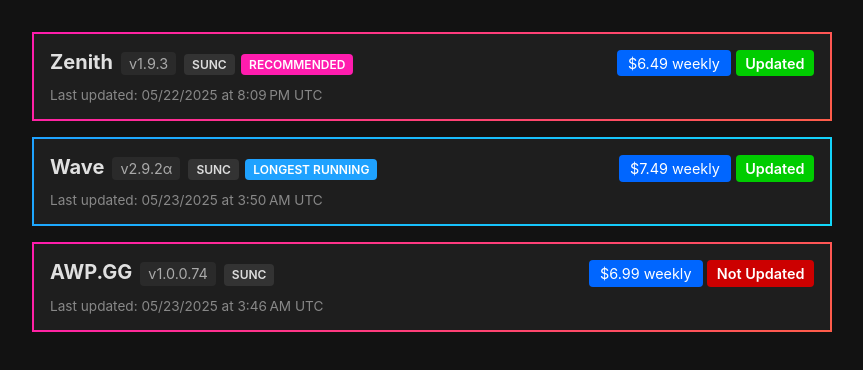
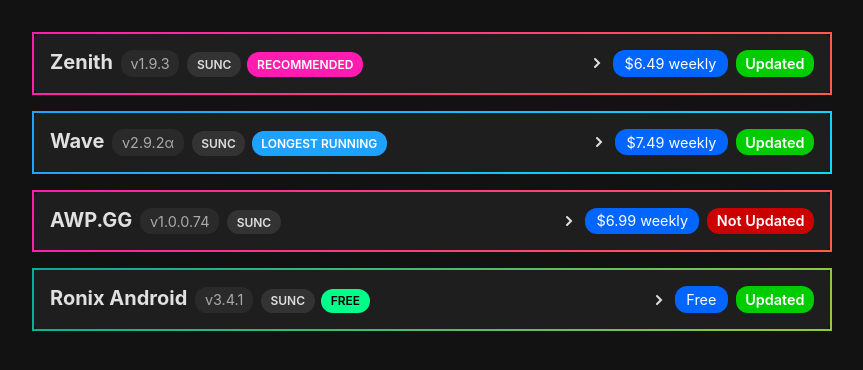
Before and after one commit to AustinWillams/Status-dashboard, a plain HTML site: page index.html in a window 1280 px wide. Shown: the whole page, without its empty margins (208-1071 px from the left). Drawn offline with Linux system fonts and the light colour scheme.

Commit message:
Add files via upload

```diff
--- a/index.html
+++ b/index.html
@@ -2,12 +2,11 @@
 <html lang="en">
 <head>
   <meta charset="UTF-8">
-  <title>Exploit List UI</title>
+  <title>Exploit Cards with UTC & MYT</title>
   <style>
-    /* --- Root & Reset --- */
-    *, *::before, *::after { box-sizing: border-box; }
+    /* — Reset & Base — */
+    *, *::before, *::after { box-sizing: border-box; margin: 0; padding: 0; }
     body {
-      margin: 0;
       font-family: "Inter", sans-serif;
       background: #121212;
       color: #e0e0e0;
@@ -16,7 +15,7 @@
       padding: 2rem;
     }
 
-    /* --- Container --- */
+    /* — Container — */
     .cards {
       max-width: 800px;
       width: 100%;
@@ -25,13 +24,11 @@
       gap: 1rem;
     }
 
-    /* --- Card Base --- */
+    /* — Card — */
     .card {
-      position: relative;
-      padding: 1rem;
+      background: #1e1e1e;
       border: 2px solid transparent;
-      border-radius: 0.5rem;
-      background: #1e1e1e;
+      border-radius: 0.75rem;
       overflow: hidden;
       display: flex;
       flex-direction: column;
@@ -39,27 +36,22 @@
       transform: translateY(20px);
       animation: fadeInUp 0.6s forwards;
     }
-    /* staggered delays */
-    .card:nth-child(1) { animation-delay: 0.1s; }
-    .card:nth-child(2) { animation-delay: 0.2s; }
-    .card:nth-child(3) { animation-delay: 0.3s; }
+    .card:nth-of-type(1) { animation-delay: 0.1s; }
+    .card:nth-of-type(2) { animation-delay: 0.2s; }
+    .card:nth-of-type(3) { animation-delay: 0.3s; }
+    .card:nth-of-type(4) { animation-delay: 0.4s; }
 
-    /* gradient border via border-image */
-    .card[data-color="pink"] {
-      border-image: linear-gradient(135deg, #ff1cae, #ff5d4a) 1;
-    }
-    .card[data-color="blue"] {
-      border-image: linear-gradient(135deg, #1fa2ff, #12d8fa) 1;
-    }
-    .card[data-color="green"] {
-      border-image: linear-gradient(135deg, #00b09b, #96c93d) 1;
-    }
+    .card[data-color="pink"]  { border-image: linear-gradient(135deg, #ff1cae, #ff5d4a) 1; }
+    .card[data-color="blue"]  { border-image: linear-gradient(135deg, #1fa2ff, #12d8fa) 1; }
+    .card[data-color="green"] { border-image: linear-gradient(135deg, #00b09b, #96c93d) 1; }
 
-    /* --- Layout Rows --- */
+    /* — Header — */
     .card-header {
       display: flex;
       justify-content: space-between;
       align-items: center;
+      padding: 1rem;
+      cursor: pointer;
     }
     .card-left {
       display: flex;
@@ -67,59 +59,82 @@
       gap: 0.5rem;
     }
     .card-left h2 {
-      margin: 0;
       font-size: 1.25rem;
     }
-    .card-left .version {
+    .version {
       background: #2a2a2a;
-      padding: 0.2rem 0.5rem;
-      border-radius: 0.25rem;
+      padding: 0.3rem 0.6rem;
+      border-radius: 0.75rem;
       font-size: 0.9rem;
       color: #aaa;
     }
-
     .badges {
       display: flex;
       gap: 0.4rem;
     }
     .badge {
       font-size: 0.75rem;
-      padding: 0.2rem 0.5rem;
-      border-radius: 0.25rem;
+      padding: 0.3rem 0.6rem;
+      border-radius: 0.75rem;
       text-transform: uppercase;
       font-weight: 600;
       white-space: nowrap;
     }
-    .badge.sunc    { background: #333; color: #ddd; }
-    .badge.reco   { background: #ff1cae; color: #fff; }
+    .badge.sunc     { background: #333;    color: #ddd; }
+    .badge.reco    { background: #ff1cae; color: #fff; }
     .badge.longest { background: #1fa2ff; color: #fff; }
-    .badge.free   { background: #0f8;    color: #000; }
+    .badge.free    { background: #0f8;     color: #000; }
+    .badge.beta    { background: #ffa500; color: #000; }
 
+    .card-right {
+      display: flex;
+      align-items: center;
+      gap: 0.5rem;
+    }
     .price {
       background: #0066ff;
       color: #fff;
       font-size: 0.9rem;
       padding: 0.3rem 0.7rem;
-      border-radius: 0.25rem;
-      margin-left: 0.5rem;
+      border-radius: 0.75rem;
     }
-
     .status {
       font-weight: 600;
       font-size: 0.9rem;
       padding: 0.3rem 0.6rem;
-      border-radius: 0.25rem;
+      border-radius: 0.75rem;
     }
-    .status.updated    { background: #0c0; color: #fff; }
-    .status.not-updated{ background: #c00; color: #fff; }
+    .status.updated     { background: #0c0; color: #fff; }
+    .status.not-updated { background: #c00; color: #fff; }
 
+    /* — SVG Arrow — */
+    .expand-icon {
+      width: 1rem;
+      height: 1rem;
+      transition: transform 0.3s ease;
+      fill: #e0e0e0;
+    }
+    .card.expanded .expand-icon {
+      transform: rotate(90deg);
+    }
+
+    /* — Collapsible Content — */
+    .card-content {
+      max-height: 0;
+      overflow: hidden;
+      transition: max-height 0.4s ease, padding 0.4s ease;
+      padding: 0 1rem;
+      background: #2a2a2a;
+    }
+    .card.expanded .card-content {
+      max-height: 200px;
+      padding: 1rem;
+    }
     .card-footer {
-      margin-top: 0.75rem;
       font-size: 0.85rem;
       color: #888;
     }
 
-    /* --- Fade In Up Animation --- */
     @keyframes fadeInUp {
       to { opacity: 1; transform: translateY(0); }
     }
@@ -128,6 +143,7 @@
 <body>
 
   <div class="cards">
+    <!-- Zenith -->
     <div class="card" data-color="pink">
       <div class="card-header">
         <div class="card-left">
@@ -139,15 +155,22 @@
           </div>
         </div>
         <div class="card-right">
+          <svg class="expand-icon" viewBox="0 0 16 16">
+            <path d="M6 4l4 4-4 4" stroke="currentColor" stroke-width="2" fill="none" stroke-linecap="round"/>
+          </svg>
           <span class="price">$6.49 weekly</span>
           <span class="status updated">Updated</span>
         </div>
       </div>
-      <div class="card-footer">
-        Last updated: 05/22/2025 at 8:09 PM UTC
+      <div class="card-content">
+        <p><strong>Details:</strong> Might be detected by Hyperion—use at your own risk.</p>
+        <div class="card-footer" data-updated="2025-05-22T20:09:00Z">
+          Last updated: <span class="updated-time"></span>
+        </div>
       </div>
     </div>
 
+    <!-- Wave -->
     <div class="card" data-color="blue">
       <div class="card-header">
         <div class="card-left">
@@ -159,15 +182,22 @@
           </div>
         </div>
         <div class="card-right">
+          <svg class="expand-icon" viewBox="0 0 16 16">
+            <path d="M6 4l4 4-4 4" stroke="currentColor" stroke-width="2" fill="none" stroke-linecap="round"/>
+          </svg>
           <span class="price">$7.49 weekly</span>
           <span class="status updated">Updated</span>
         </div>
       </div>
-      <div class="card-footer">
-        Last updated: 05/23/2025 at 3:50 AM UTC
+      <div class="card-content">
+        <p>Battle‑tested and stable.</p>
+        <div class="card-footer" data-updated="2025-05-23T03:50:00Z">
+          Last updated: <span class="updated-time"></span>
+        </div>
       </div>
     </div>
 
+    <!-- AWP.GG -->
     <div class="card" data-color="pink">
       <div class="card-header">
         <div class="card-left">
@@ -178,22 +208,59 @@
           </div>
         </div>
         <div class="card-right">
+          <svg class="expand-icon" viewBox="0 0 16 16">
+            <path d="M6 4l4 4-4 4" stroke="currentColor" stroke-width="2" fill="none" stroke-linecap="round"/>
+          </svg>
           <span class="price">$6.99 weekly</span>
           <span class="status not-updated">Not Updated</span>
         </div>
       </div>
-      <div class="card-footer">
-        Last updated: 05/23/2025 at 3:46 AM UTC
+      <div class="card-content">
+        <p>Awaiting the next patch.</p>
+        <div class="card-footer" data-updated="2025-05-23T03:46:00Z">
+          Last updated: <span class="updated-time"></span>
+        </div>
       </div>
     </div>
 
-    <!-- Repeat more cards as needed -->
+    <!-- Ronix Android -->
+    <div class="card" data-color="green">
+      <div class="card-header">
+        <div class="card-left">
+          <h2>Ronix Android</h2>
+          <div class="version">v3.4.1</div>
+          <div class="badges">
+            <div class="badge sunc">sUNC</div>
+            <div class="badge free">Free</div>
+          </div>
+        </div>
+        <div class="card-right">
+          <svg class="expand-icon" viewBox="0 0 16 16">
+            <path d="M6 4l4 4-4 4" stroke="currentColor" stroke-width="2" fill="none" stroke-linecap="round"/>
+          </svg>
+          <span class="price">Free</span>
+          <span class="status updated">Updated</span>
+        </div>
+      </div>
+      <div class="card-content">
+        <p>Android‑specific build—lightweight but may still have bugs.</p>
+        <div class="card-footer" data-updated="2025-05-24T13:15:00Z">
+          Last updated: <span class="updated-time"></span>
+        </div>
+      </div>
+    </div>
   </div>
 
   <script>
-    // If you want cards to animate only when scrolled into view:
+    // 1) Expand/collapse
+    document.querySelectorAll('.card-header').forEach(header => {
+      header.addEventListener('click', () => {
+        header.parentElement.classList.toggle('expanded');
+      });
+    });
+
     document.addEventListener("DOMContentLoaded", () => {
-      const cards = document.querySelectorAll('.card');
+      // 2) Fade‑in on scroll
       const io = new IntersectionObserver((entries) => {
         entries.forEach(e => {
           if (e.isIntersecting) {
@@ -202,9 +269,33 @@
           }
         });
       }, { threshold: 0.1 });
-      cards.forEach(c => {
+      document.querySelectorAll('.card').forEach(c => {
         c.style.animationPlayState = 'paused';
         io.observe(c);
+      });
+
+      // 3) Populate UTC & MYT times
+      document.querySelectorAll('.card-footer').forEach(footer => {
+        const iso = footer.getAttribute('data-updated');
+        if (!iso) return;
+        const d = new Date(iso);
+
+        const utcFmt = new Intl.DateTimeFormat('en-GB', {
+          timeZone: 'UTC',
+          year: 'numeric', month: '2-digit', day: '2-digit',
+          hour: '2-digit', minute: '2-digit',
+          hour12: false,
+        }).format(d) + ' UTC';
+
+        const mytFmt = new Intl.DateTimeFormat('en-GB', {
+          timeZone: 'Asia/Kuala_Lumpur',
+          year: 'numeric', month: '2-digit', day: '2-digit',
+          hour: '2-digit', minute: '2-digit',
+          hour12: false,
+        }).format(d) + ' MYT';
+
+        footer.querySelector('.updated-time').textContent =
+          `${utcFmt} / ${mytFmt}`;
       });
     });
   </script>
```
